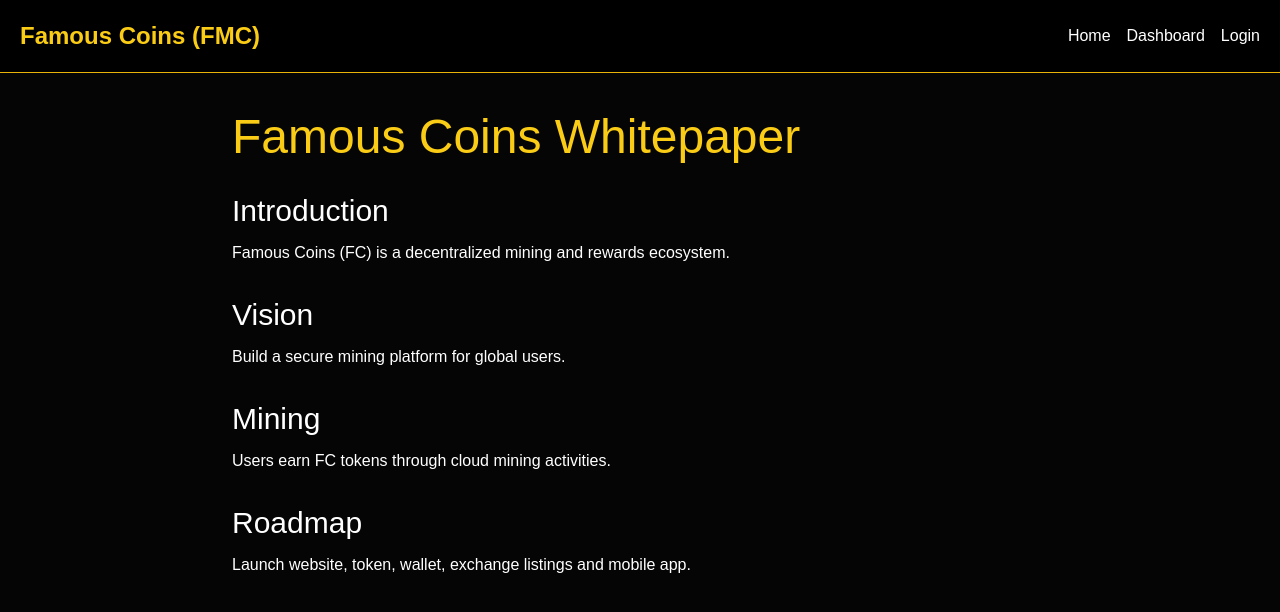
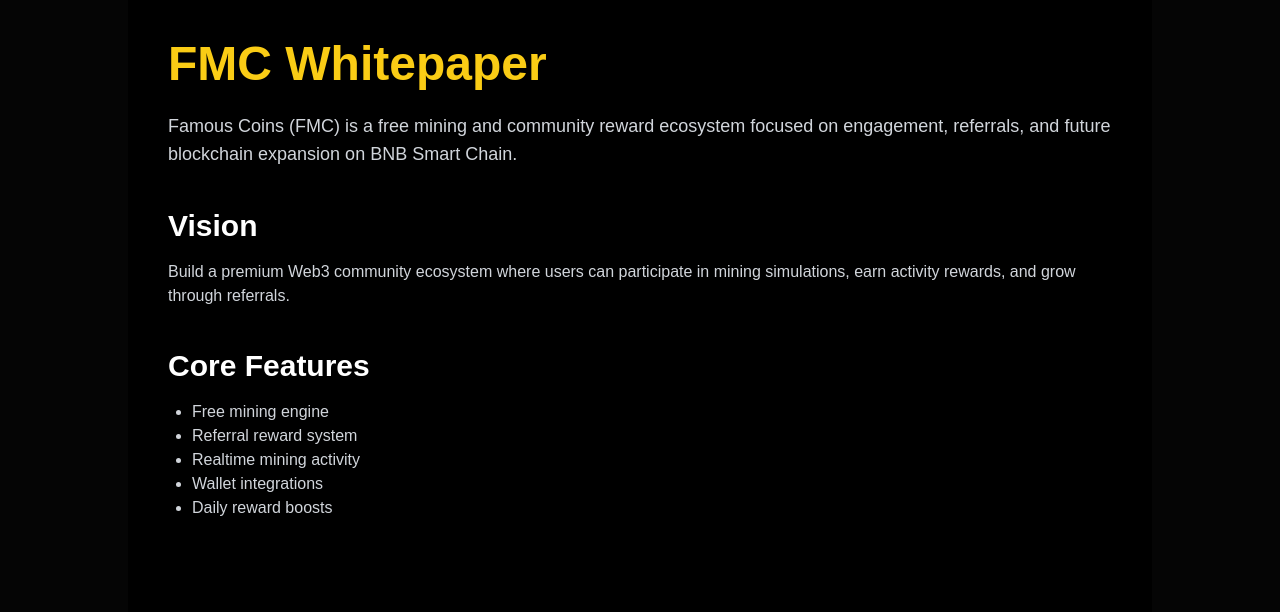
Before and after one commit to SteveAdeiza/FamousCoins, a React (Vite) app: page /whitepaper in a window 1280 px wide. Shown: the top 612 px of the page. Built offline with nearby package versions, Linux system fonts and the light colour scheme.

Commit message:
Update Whitepaper.jsx

```diff
--- a/src/pages/Whitepaper.jsx
+++ b/src/pages/Whitepaper.jsx
@@ -1,35 +1,16 @@
-import Navbar from '../components/Navbar'
-
 export default function Whitepaper(){
-  return(
-    <div>
-      <Navbar />
-
-      <div className='p-10 max-w-4xl mx-auto'>
-        <h1 className='text-5xl mb-8 text-yellow-400'>
-          Famous Coins Whitepaper
-        </h1>
-
-        <h2 className='text-3xl mt-8 mb-3'>Introduction</h2>
-        <p>
-          Famous Coins (FC) is a decentralized mining and rewards ecosystem.
-        </p>
-
-        <h2 className='text-3xl mt-8 mb-3'>Vision</h2>
-        <p>
-          Build a secure mining platform for global users.
-        </p>
-
-        <h2 className='text-3xl mt-8 mb-3'>Mining</h2>
-        <p>
-          Users earn FC tokens through cloud mining activities.
-        </p>
-
-        <h2 className='text-3xl mt-8 mb-3'>Roadmap</h2>
-        <p>
-          Launch website, token, wallet, exchange listings and mobile app.
-        </p>
-      </div>
-    </div>
-  )
+ return <div className='min-h-screen bg-black text-white p-10 max-w-5xl mx-auto'>
+  <h1 className='text-5xl font-black text-yellow-400'>FMC Whitepaper</h1>
+  <p className='mt-6 text-lg text-gray-300'>Famous Coins (FMC) is a free mining and community reward ecosystem focused on engagement, referrals, and future blockchain expansion on BNB Smart Chain.</p>
+  <h2 className='mt-10 text-3xl font-bold'>Vision</h2>
+  <p className='mt-4 text-gray-300'>Build a premium Web3 community ecosystem where users can participate in mining simulations, earn activity rewards, and grow through referrals.</p>
+  <h2 className='mt-10 text-3xl font-bold'>Core Features</h2>
+  <ul className='list-disc ml-6 mt-4 text-gray-300'>
+   <li>Free mining engine</li>
+   <li>Referral reward system</li>
+   <li>Realtime mining activity</li>
+   <li>Wallet integrations</li>
+   <li>Daily reward boosts</li>
+  </ul>
+ </div>
 }
```
